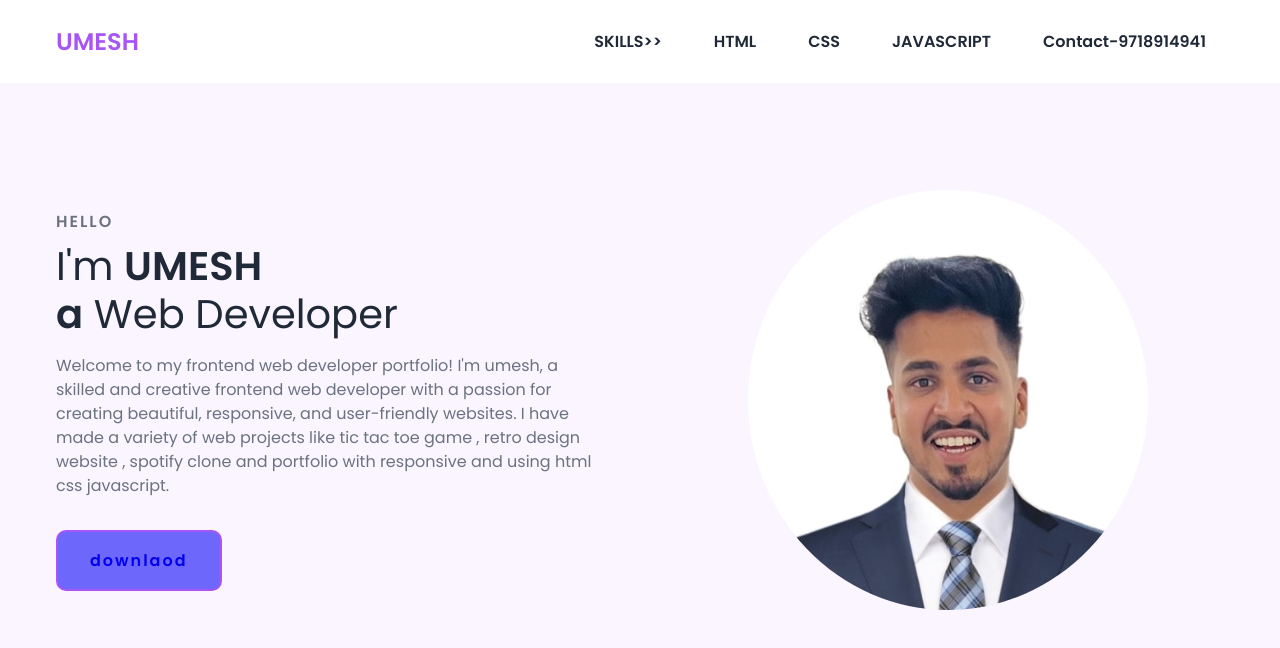
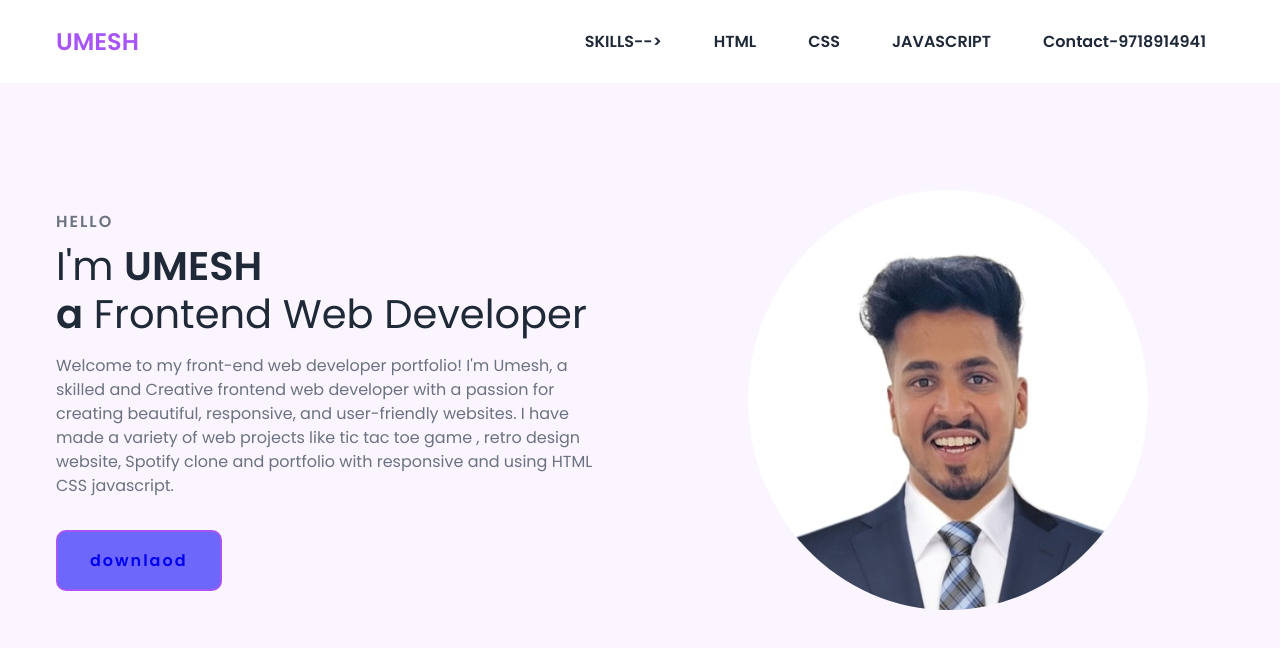
Before and after one commit to umeshjonwal/resume1, a plain HTML site: page index.html in a window 1280 px wide. Drawn offline with nearby package versions, Linux system fonts and the light colour scheme.

Commit message:
Update index.html

```diff
--- a/index.html
+++ b/index.html
@@ -20,7 +20,7 @@
         </label>
         <input type="checkbox" name="check" id="check" />
         <ul>
-          <li><a href="#">SKILLS>></a></li>
+          <li><a href="#">SKILLS--></a></li>
           <li><a href="#">HTML</a></li>
           <li><a href="#">CSS</a></li>
           <li><a href="#">JAVASCRIPT</a></li>
@@ -33,14 +33,14 @@
         <div class="content">
           <p class="subtitle">HELLO</p>
           <h1 class="title">
-            I'm <span>UMESH<br />a</span> Web Developer
+            I'm <span>UMESH<br />a</span> Frontend Web Developer
           </h1>
           <p class="description">
-            Welcome to my frontend web developer portfolio! I'm umesh, a skilled and
-            creative frontend web developer with a passion for creating beautiful,
+            Welcome to my front-end web developer portfolio! I'm Umesh, a skilled and
+            Creative frontend web developer with a passion for creating beautiful,
             responsive, and user-friendly websites. I have made a variety of
-            web projects like tic tac toe game , retro design website , spotify
-            clone and portfolio with responsive and using html css javascript.
+            web projects like tic tac toe game , retro design website, Spotify
+            clone and portfolio with responsive and using HTML CSS javascript.
           </p>
           <div class="action__btns">
            <a href="resume.pdf.pdf" download="computer" class="download-btn">downlaod</a>
```
